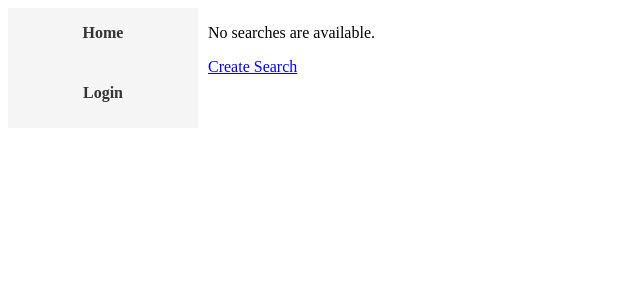
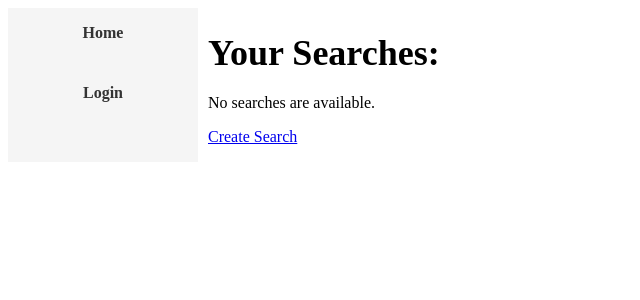
Before and after one commit to erikkristoferanderson/syfty-django, a Django app: template syfty/templates/index.html in a window 1280 px wide. Shown: the top 300 px of the page, without its empty margins (0-640 px from the left). Run offline with Django 4.2, Linux system fonts and the light colour scheme; the template is opened without the code that fills it, so the values that code supplies are empty; parts of the project's set-up code (start-up, migrations or seed data) failed here and were passed over.

Commit message:
always display Your Searches

```diff
--- a/syfty/templates/index.html
+++ b/syfty/templates/index.html
@@ -2,8 +2,8 @@
 
 {% block content %}
 
+<h1>Your Searches:</h1>
 {% if searches %}
-<h1>Your Searches:</h1>
 <ul>
     {% for search in searches %}
     <li><a href="/{{ search.id }}/">{{ search.subreddit }} - {{ search.search_term }}</a></li>
```
